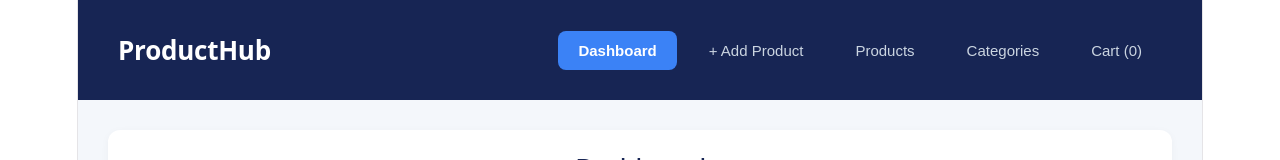
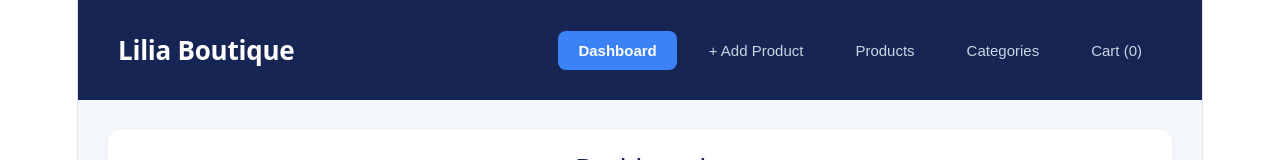
Before and after one commit to ravenpresado/Product-Management-App-, a React (Vite) app: page / in a window 1280 px wide. Shown: the top 160 px of the page. Built offline with nearby package versions, Linux system fonts and the light colour scheme.

Commit message:
Rename app branding to Lilia Boutique

```diff
--- a/src/components/Dashboard.jsx
+++ b/src/components/Dashboard.jsx
@@ -64,7 +64,7 @@ function Dashboard() {
   return (
     <div className="dashboard-layout">
       <header className="top-header">
-        <h2 className="sidebar-logo">ProductHub</h2>
+        <h2 className="sidebar-logo">Lilia Boutique</h2>
 
         <nav className="sidebar-nav">
           <button
```
